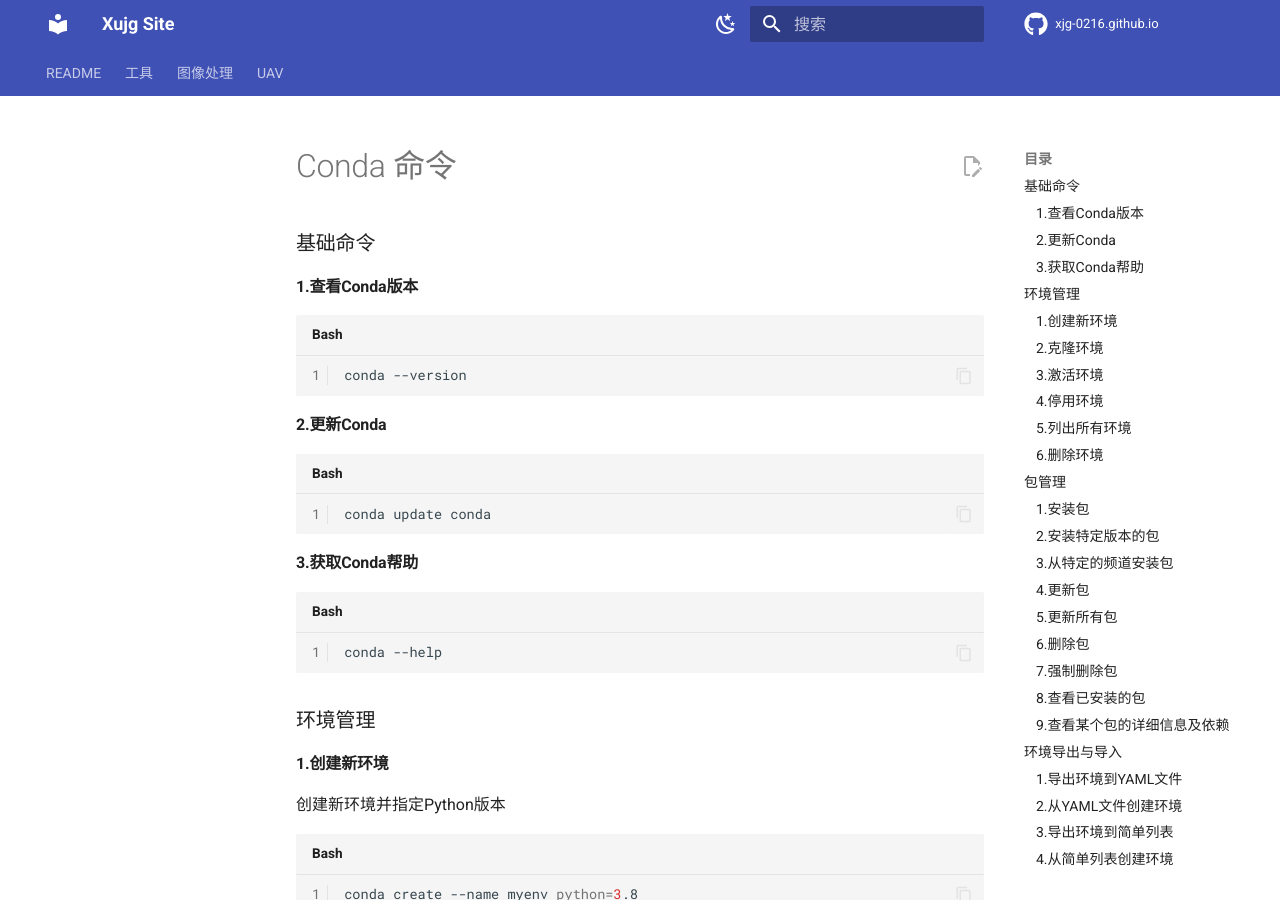
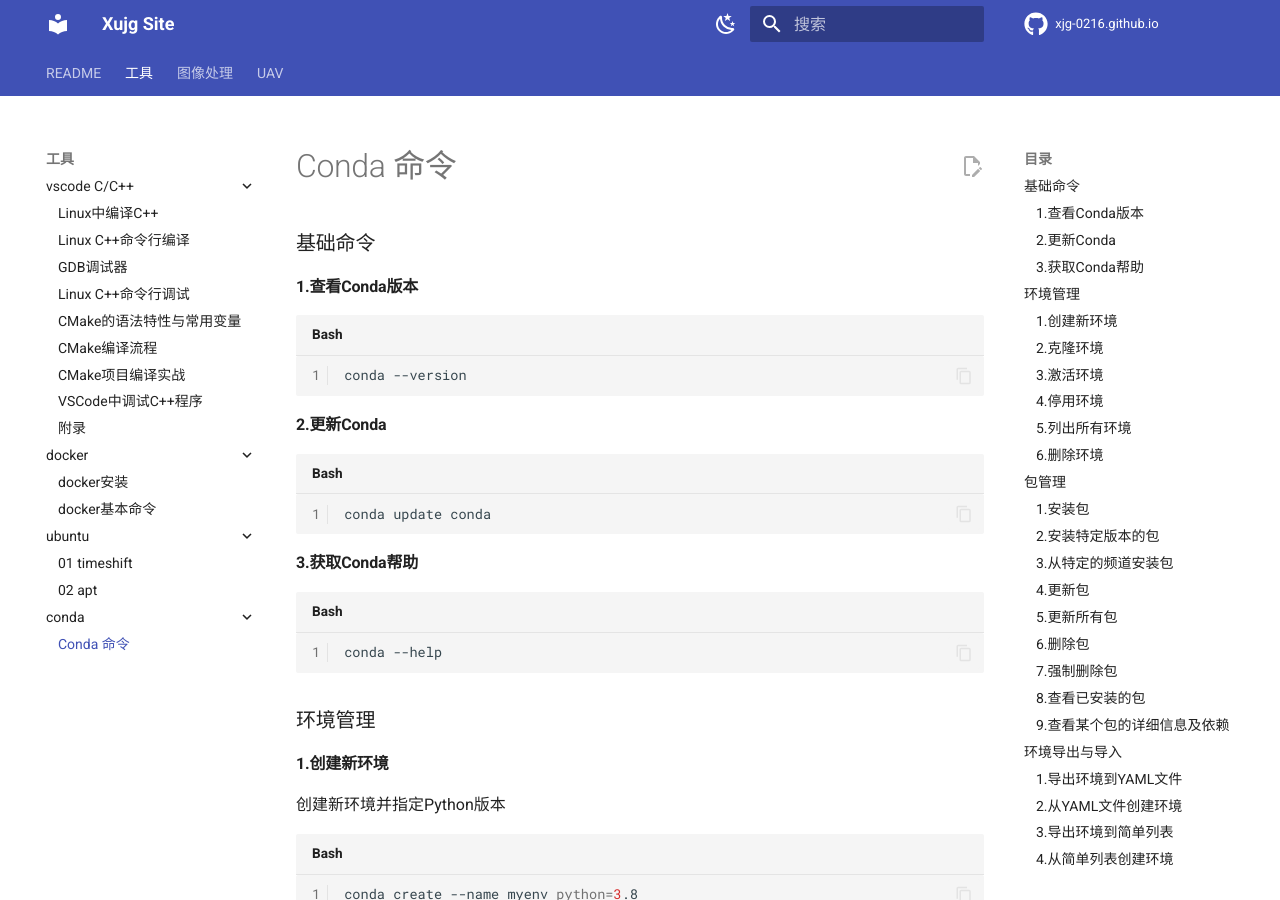
Before and after one commit to Xjg-0216/xjg-0216.github.io, an MkDocs documentation site: the page built from docs/TOOL/conda.md, in a window 1280 px wide and 900 px high. Built offline with MkDocs 1.6.1 and Material for MkDocs 9.7.7, drawn with Linux system fonts in a browser that asks for light colours; nearby versions of some CDN libraries; library files that are not in the unit come from our copies; comment, search, counter and statistics services are not loaded.

Commit message:
fix mkdoc.yaml

```diff
--- a/mkdocs.yml
+++ b/mkdocs.yml
@@ -24,6 +24,8 @@ nav:
     - ubuntu:
       - TOOL/ubuntu/01-timeshift.md
       - TOOL/ubuntu/02-apt.md
+    - conda:
+      - TOOL/conda.md
   - 图像处理:
     # - IMAGE_PROCESS/01-ISP.md
     - IMAGE_PROCESS/02-OpenDroneMap.md
```
